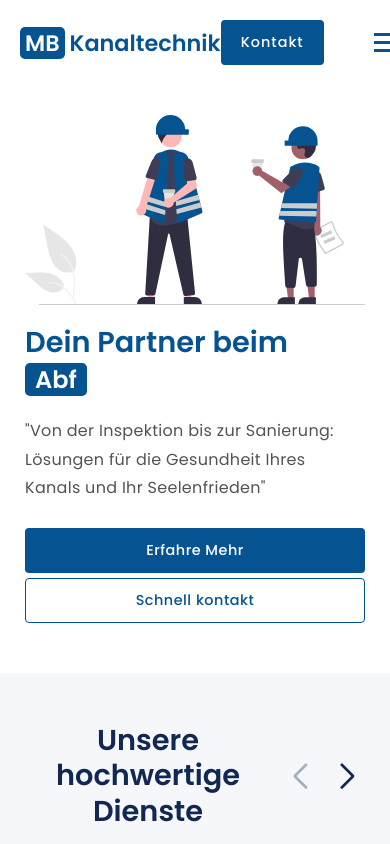
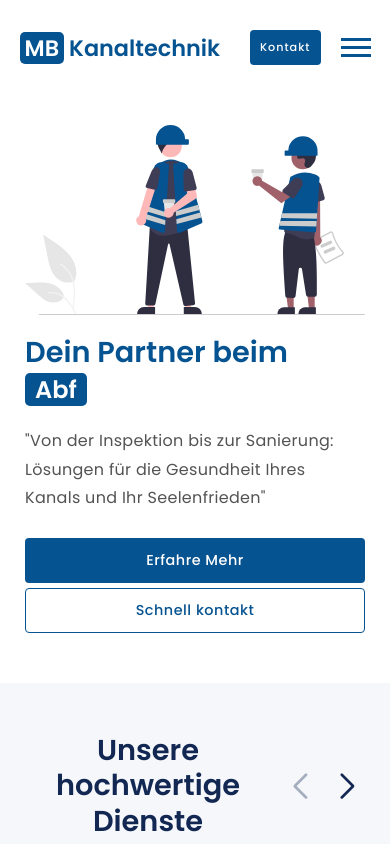
Before and after one commit to arberb96/mbkanaltechnik, a React (Create React App) app: page / in a window 390 px wide. Shown: the top 844 px of the page. Built offline with nearby package versions, Linux system fonts and the light colour scheme.

Commit message:
new changes

```diff
--- a/src/components/navigation/navigation.css
+++ b/src/components/navigation/navigation.css
@@ -70,7 +70,6 @@
     flex-direction: column;
     cursor: pointer;
     gap: 5px;
-    margin-right: 50px;
     z-index: 1001;
 }
 
@@ -84,20 +83,31 @@
     display: flex !important;
 }
 
-@media (max-width: 968px) {
-    .navigation{
-        justify-content: space-between;
-        padding: 30px 0px;
-        position: relative;
-        width: 100%;
-        padding: 20px;
+@media (max-width: 991px) {
+    .navigation {
+        justify-content: flex-end;
+    }
+
+    .logo {
+        order: 1;
+        margin-right: auto;
+    }
+
+    .nav-appointment-btn {
+        order: 2;
+        margin-right: 20px;
+    }
+
+    .hamburger-menu {
+        order: 3;
+        display: flex;
     }
 
     .menu {
         display: none;
         flex-direction: column;
         position: absolute;
-        top: 60px;
+        top: 100px;
         width: 100%;
         left: 0;
         background-color: #fff;
@@ -113,39 +123,15 @@
         text-align: center;
         padding: 15px 0;
     }
-
-    .hamburger-menu {
-        display: flex;
-        order: 3;
-    }
-
 }
 
 @media(max-width:950px){
-    .navigation{
-        justify-content: space-between;
-        padding: 30px 0px;
-        position: relative;
-        width: 100%;
-        padding: 20px;
-    }
-
-    .logo,
-    .nav-appointment-btn{
-        z-index: 103;
-    }
-
-    .logo{
-        margin-right: auto;
-    }
-
     .navigation .menu{
         display: none;
         position: absolute;
         left: 0px;
         top:100%;
         background-color: #ffffff;
-        width: 100%;
         padding: 0px;
         margin: 0px;
         z-index: 102;
@@ -177,99 +163,41 @@
         padding: 30px 20px;
     }
 
-    .menu-icon{
-        display: block;
+}
+
+@media(max-width:420px){
+    .nav-appointment-btn{
+        height: 35px;
+        padding: 0px 10px;
+        border-radius:4px;
+        font-weight: 500;
+        font-size: 0.7rem;
     }
+}
 
-    .navigation .menu-icon{
-        cursor: pointer;
-        float: right;
-        padding: 10px 0px;
-        position: relative;
-        user-select: none;
-        z-index: 106;
+@media(max-width:380px){
+    .nav-appointment-btn{
+        height: 30px;
+        padding: 0px 10px;
+        border-radius:4px;
+        font-weight: 500;
+        font-size: 0.5rem;
     }
+}
 
-    .navigation .menu-icon .nav-icon{
-        background-color: #181818;
-        display: block;
-        position: relative;
-        height: 2px;
-        transition: background 0.2s ease-out;
-        width: 25px;
-    }
-
-    .navigation .menu-icon .nav-icon::before,
-    .navigation .menu-icon .nav-icon::after{
-        background-color: #181818;
-        content: '';
-        position: absolute;
-        height: 100%;
-        transition: all ease-out 0.2s;
-        width: 100%;
-    }
-
-    .navigation .menu-icon .nav-icon::before{
-        top: 9px;
-    }
-
-    .navigation .menu-icon .nav-icon::after{
-        top: -9px;
-    }
-
-    .navigation .menu-icon:checked ~ .menu-icon .nav-icon,
-    .navigation .menu-btn:checked ~ .menu-icon .nav-icon{
-        background-color: transparent;
-    }
-
-    .navigation .menu-btn:checked ~ .menu-icon .nav-icon::before{
-        transform: rotate(-45deg);
-        top: 0px;
-    }
-
-    .navigation .menu-btn:checked ~ .menu-icon .nav-icon::after{
-        transform: rotate(45deg);
-        top: 0px;
-    }
-
-    .navigation .menu-btn:checked ~ .menu{
-        display: block;
-    }
-
-    .nav-appointment-btn {
-        order: 2;
-        margin-right: 50px;
-    }
-
-    .logo {
-        order: 1;
-    }
-
-    .hamburger-menu {
-        order: 3;
+@media(max-width:360px){
+    .nav-appointment-btn{
         margin-right: 10px;
     }
 }
 
-@media(max-width:620px){
-    .navigation {
-        display: flex;
-        flex-direction: row;
-    }
-    .nav-appointment-btn {
-        order: 2;
-        margin-right: 50px;
-    }
-    .logo {
-        order: 1;
-    }
-    .hamburger-menu {
-        order: 3;
-        margin-right: 10px;
+@media(max-width:345px){
+    .nav-appointment-btn{
+        margin-right: 5px;
     }
 }
 
-@media(max-width:320px){
+@media(max-width:340px){
     .nav-appointment-btn{
         display: none;
     }
```
Also changed, not shown: src/assets/images/logo.svg.
